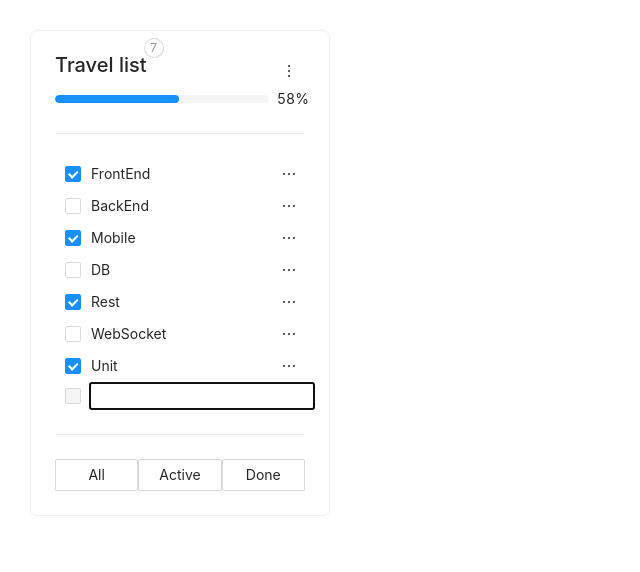
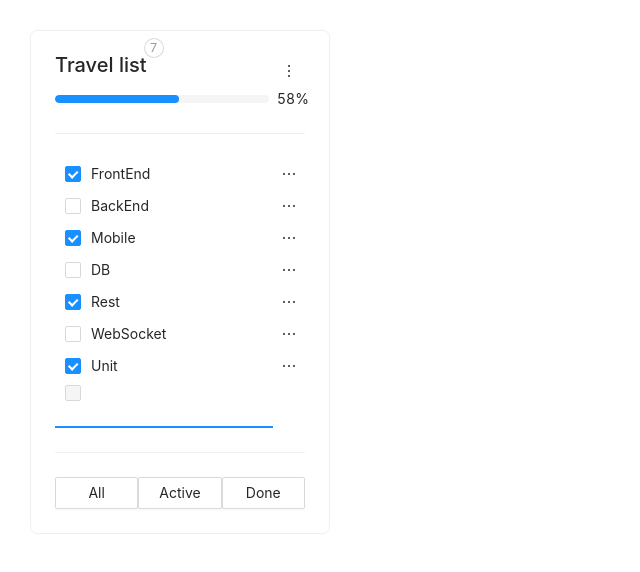
Before and after one commit to sshaporov/mytasks-frontend, a React (Create React App) app: page / in a window 1280 px wide. Both pictures are taken after a click on the button "Add task". Shown: the top 572 px of the page, without its empty margins (0-640 px from the left). Built offline with nearby package versions, Linux system fonts and the light colour scheme.

Commit message:
add styles for input in AddTask component

```diff
--- a/src/components/cardTasks/addTask/AddTask.module.css
+++ b/src/components/cardTasks/addTask/AddTask.module.css
@@ -1,3 +1,8 @@
-.addItemWrapper {
-    padding: 0px 10px;
+input {
+    font-size: 14px;
+    padding: 0;
+    margin: 0;
+    outline: none;
+    border: none;
+    border-bottom: 2px solid #1890ff;
 }
--- a/src/components/cardTasks/addTask/AddTask.tsx
+++ b/src/components/cardTasks/addTask/AddTask.tsx
@@ -39,15 +39,15 @@ export const AddTask: React.FC<AddTaskPropsType> = React.memo((
 
       {isAdding
 
-        ? <div className={s.addItemWrapper} onBlur={onBlurAddingTaskItem}>
-            <Space>
-              <Checkbox disabled/>
+        ? <div onBlur={onBlurAddingTaskItem}>
+              <Checkbox disabled style={{marginLeft: 10, marginRight: 10}}/>
               <input
+                // s.customInput - не используется, для сброса дефолтных стилей см AddTask.module.css тег класс input
+                className={s.customInput}
                 onChange={onChangeTaskTitle}
                 value={taskTitle}
                 autoFocus
               />
-            </Space>
           </div>
 
         : <Button
```
Also changed, not shown: src/components/cardTasks/task/Task.tsx (+4 -6 lines).
